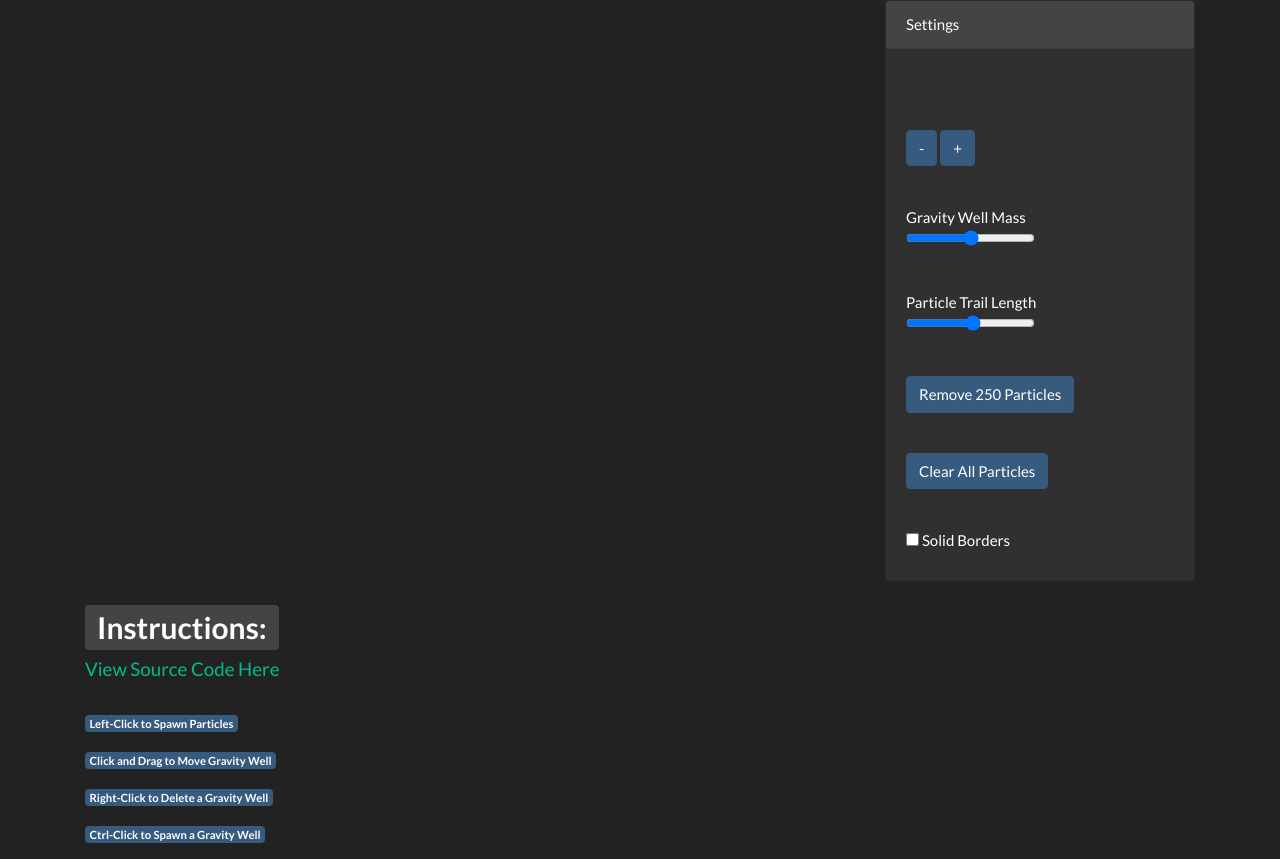
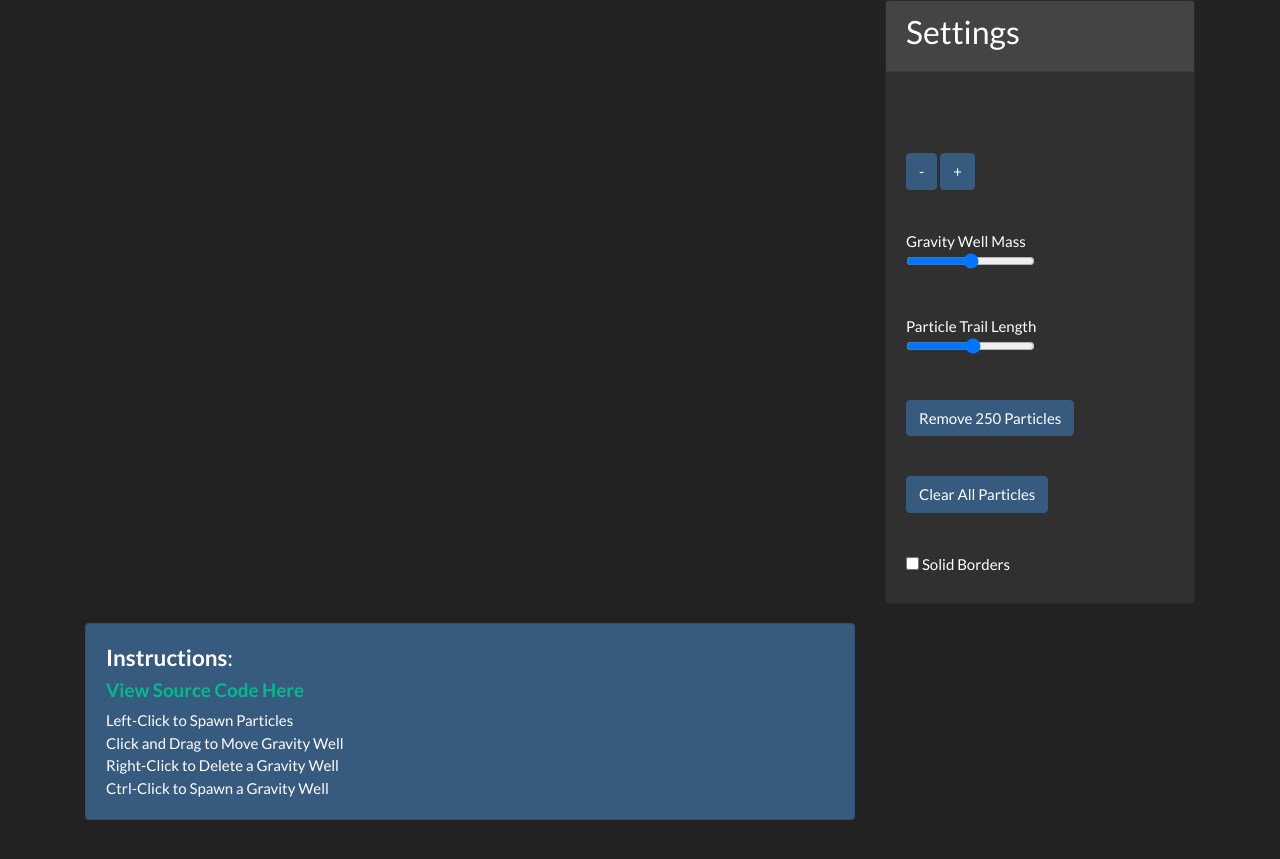
Before and after one commit to austinclem1/rust-wasm-particles, a website: page www/index.html in a window 1280 px wide. After the commit the page ends 820 px from the top, so only its background shows below. Drawn offline with nearby package versions, Linux system fonts and the light colour scheme; files that its build step writes are made by us from their sources; files whose address does not match are found by name.

Commit message:
Improve instructions and other ui on webpage

```diff
--- a/www/index.html
+++ b/www/index.html
@@ -15,24 +15,28 @@
 					<div class="row">
 						<canvas id="canvas" width="800" height="600"</canvas>
 					</div>
-					<h2><span class="badge badge-secondary">Instructions:</span></h2>
-					<h5><a href="https://github.com/austinclem1/rust-wasm-particles">View Source Code Here</a></h5>
 					<br />
-					<p class="badge badge-primary">Left-Click to Spawn Particles</p>
-					<br />
-					<p class="badge badge-primary">Click and Drag to Move Gravity Well</p>
-					<br />
-					<p class="badge badge-primary">Right-Click to Delete a Gravity Well</p>
-					<br />
-					<p class="badge badge-primary">Ctrl-Click to Spawn a Gravity Well</p>
+					<div class="card text-white bg-primary">
+						<div class="card-body">
+							<h4><b>Instructions</b>:</h4>
+							<h5><b><a href="https://github.com/austinclem1/rust-wasm-particles">View Source Code Here</a></b></h5>
+							Left-Click to Spawn Particles
+							<br />
+							Click and Drag to Move Gravity Well
+							<br />
+							Right-Click to Delete a Gravity Well
+							<br />
+							Ctrl-Click to Spawn a Gravity Well
+						</div>
+					</div>
 				</div>
 				<div class="col">
 					<div class="card text-white bg-dark">
-						<div class="card-header">Settings</div>
+						<div class="card-header"><h3>Settings</h3></div>
 						<div class="card-body">
-							<h3><label id="particle-count-label" class="badge badge-primary"></label></h3>
+							<h5><label id="particle-count-label" class="badge badge-primary"></label></h5>
 							<br />
-							<h4><label id="fps-label" class="badge badge-primary"></label></h4>
+							<h5><label id="fps-label" class="badge badge-primary"></label></h5>
 							<label id="sim-speed-label" class="label label-primary"></label>
 							<br />
 							<button id="sim-speed-down-button" class="btn btn-primary">-</button>
```
